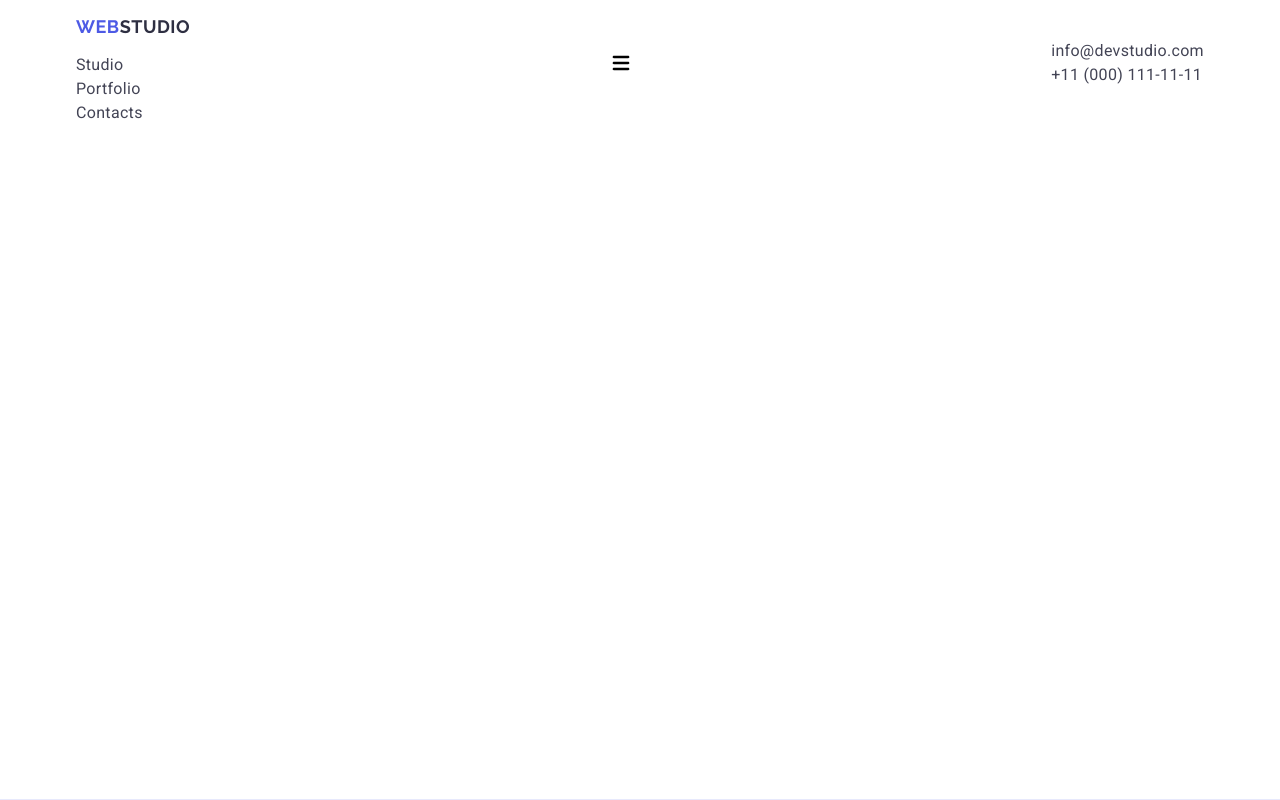
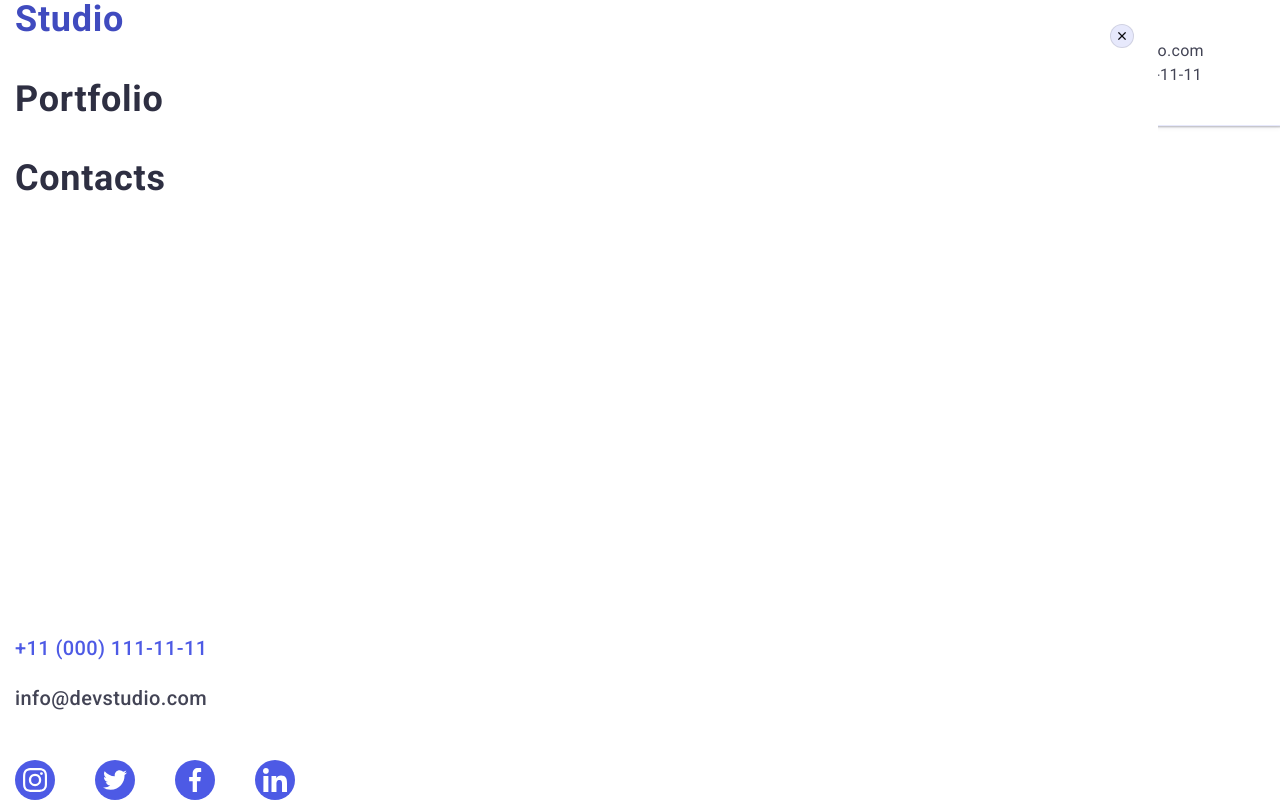
Before and after one commit to serdechvlad/hw6, a plain HTML site: page index.html in a window 1280 px wide. Drawn offline with nearby package versions, Linux system fonts and the light colour scheme.

Commit message:
index.html

```diff
--- a/css/styles.css
+++ b/css/styles.css
@@ -134,12 +134,6 @@ img {
     box-shadow: 0px 1px 6px 0px rgba(46, 47, 66, 0.08),
     0px 1px 1px 0px rgba(46, 47, 66, 0.16),
     0px 2px 1px 0px rgba(46, 47, 66, 0.08);
-    position: fixed;
-    top: 0;
-    left: 0;
-    width: 100%;
-    height: 100%;
-    z-index: 9999;
 }
 /* MENU MODAL WINDOW */
 .menu-mobile-container {
@@ -152,7 +146,7 @@ img {
     width: 100%;
     height: 100%;
     background-color: #fff;
-    z-index: 999;
+    z-index: 9999;
     overflow-y: auto;
     opacity: 0;
     visibility: hidden;
@@ -181,9 +175,83 @@ img {
     cursor: pointer;
     transition: background-color 250ms cubic-bezier(0.4, 0, 0.2, 1),
     border 250ms cubic-bezier(0.4, 0, 0.2, 1);
+
+}
+.menu-modal-button-close:hover, .menu-modal-button-close:focus {
+background-color: #404BBF;
+border: none;
+fill: #ffffff;
 }
 .menu-modal-button-icon {
     transition: fill 250ms cubic-bezier(0.4, 0, 0.2, 1);
+    stroke: #2E2F42
+}
+.mobile-link {
+    color: #2E2F42;
+    font-size: 36px;
+    font-weight: 700;
+    line-height: 1.1;
+    letter-spacing: 0.02em;
+    text-transform: capitalize;
+    transition: color 250ms cubic-bezier(0.4, 0, 0.2, 1);
+    cursor: pointer;
+}
+.mobile-link:hover, .menu-link:focus {
+    color:#404BBF
+
+}
+.first {
+    color:#404bbf;
+}
+.navigation-mobile-menu {
+    margin-bottom: auto;
+}
+.mobile-item {
+    margin-bottom: 40px;
+}
+.address-menu-mobile {
+    display: flex;
+    flex-direction: column;
+    gap: 24px;
+    margin-bottom: 48px;
+}
+
+.address-data-mobile {
+font-style: normal;
+text-decoration: none;
+color: #434455;
+font-size: 20px;
+font-weight: 500;
+line-height: 1.2;
+letter-spacing: 0.02em;
+}
+.address-data-mobile-number {
+    color: #4D5AE5;
+}
+.address-data-mobile:hover, .address-data-mobile:focus {
+    color:#404BBF
+}
+.footer-list-mobile {
+    display: flex;
+    flex-direction: row;
+    gap: 40px;
+}
+.icons-link-mobile {
+display: flex;
+justify-content: center;
+align-items: center;
+width: 40px;
+height: 40px;
+background-color: #4d5ae5;
+border-radius: 50%;
+transition: color 250ms cubic-bezier(0.4, 0, 0.2, 1)
+}
+.icon-x-mobile {
+    fill: #fff;
+}
+.icons-link-mobile:hover, .icons-link-mobile:focus {
+    background-color:#31D0AA
+
 }
 
 
--- a/index.html
+++ b/index.html
@@ -649,7 +649,7 @@
     </div> -->
     <!-- MOBILE MENU -->
 
-    <div class="container menu-mobile-container">
+    <div class="container menu-mobile-container is-open">
       <button class="menu-modal-button-close" type="button">
         <svg
           class="menu-modal-button-icon"
@@ -663,7 +663,7 @@
       <nav class="navigation-mobile-menu">
         <ul class="mobile-menu">
           <li class="mobile-item">
-            <a class="mobile-link" target="blank">Studio</a>
+            <a class="mobile-link first" target="blank">Studio</a>
           </li>
           <li class="mobile-item">
             <a class="mobile-link" target="blank">Portfolio</a>
@@ -676,17 +676,45 @@
       <address class="address-mobile">
         <ul class="address-menu-mobile">
           <li>
+            <a
+              class="address-data-mobile-number address-data-mobile"
+              href="tel:+110001111111"
+              >+11 (000) 111-11-11</a
+            >
+          </li>
+          <li>
             <a class="address-data-mobile" href="mailto:info@devstudio.com"
               >info@devstudio.com</a
             >
           </li>
-          <li>
-            <a class="address-data" href="tel:+110001111111"
-              >+11 (000) 111-11-11</a
-            >
-          </li>
         </ul>
       </address>
+      <ul class="footer-list-mobile">
+        <li class="icons-list-item footer-item">
+          <a href="" class="icons-link-mobile">
+            <svg class="icon-x-mobile" width="24" height="24">
+              <use href="./images/icons.svg#icon-instagram"></use></svg
+          ></a>
+        </li>
+        <li class="icons-list-item footer-item">
+          <a href="" class="icons-link-mobile"
+            ><svg class="icon-x-mobile" width="24" height="24">
+              <use href="./images/icons.svg#icon-twitter"></use></svg
+          ></a>
+        </li>
+        <li class="icons-list-item footer-item">
+          <a href="" class="icons-link-mobile"
+            ><svg class="icon-x-mobile" width="24" height="24">
+              <use href="./images/icons.svg#icon-facebook"></use></svg
+          ></a>
+        </li>
+        <li class="icons-list-item footer-item">
+          <a href="" class="icons-link-mobile"
+            ><svg class="icon-x-mobile" width="24" height="24">
+              <use href="./images/icons.svg#icon-linkedin"></use></svg
+          ></a>
+        </li>
+      </ul>
     </div>
   </body>
 </html>
```
